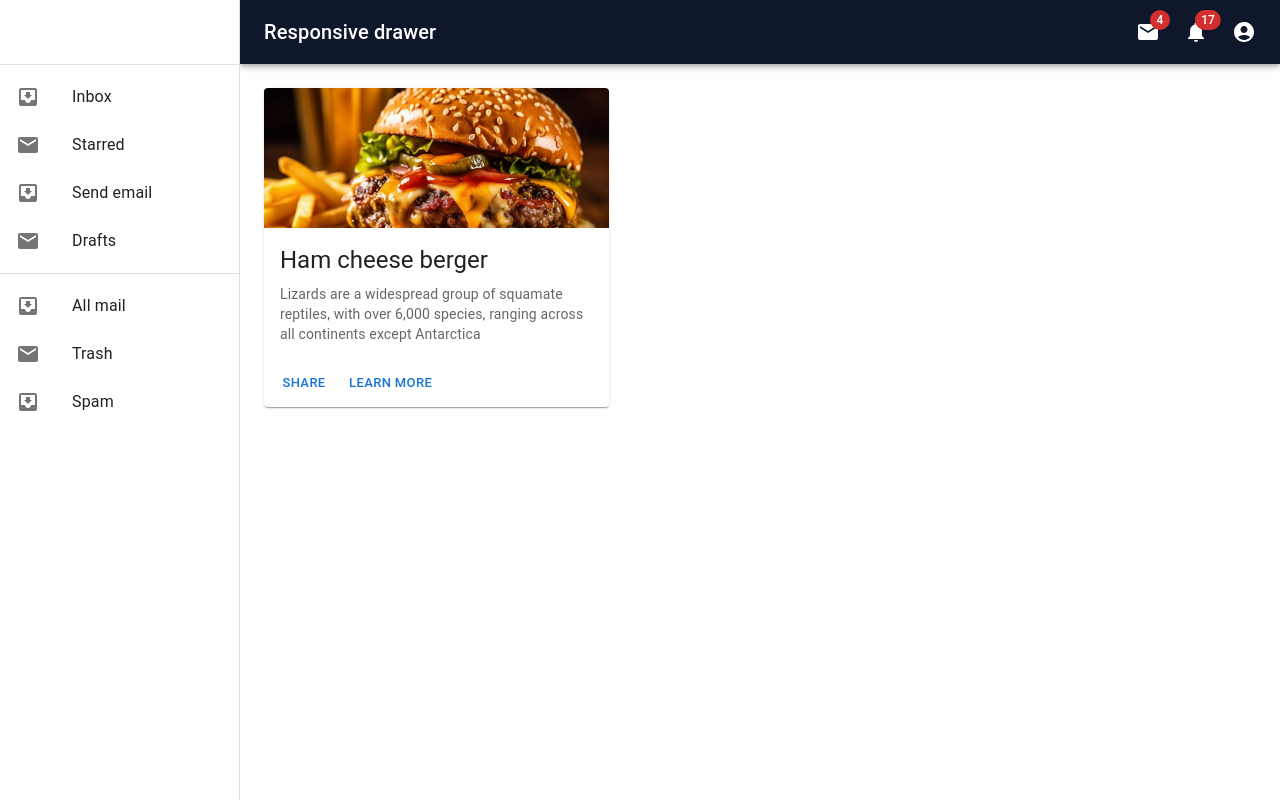
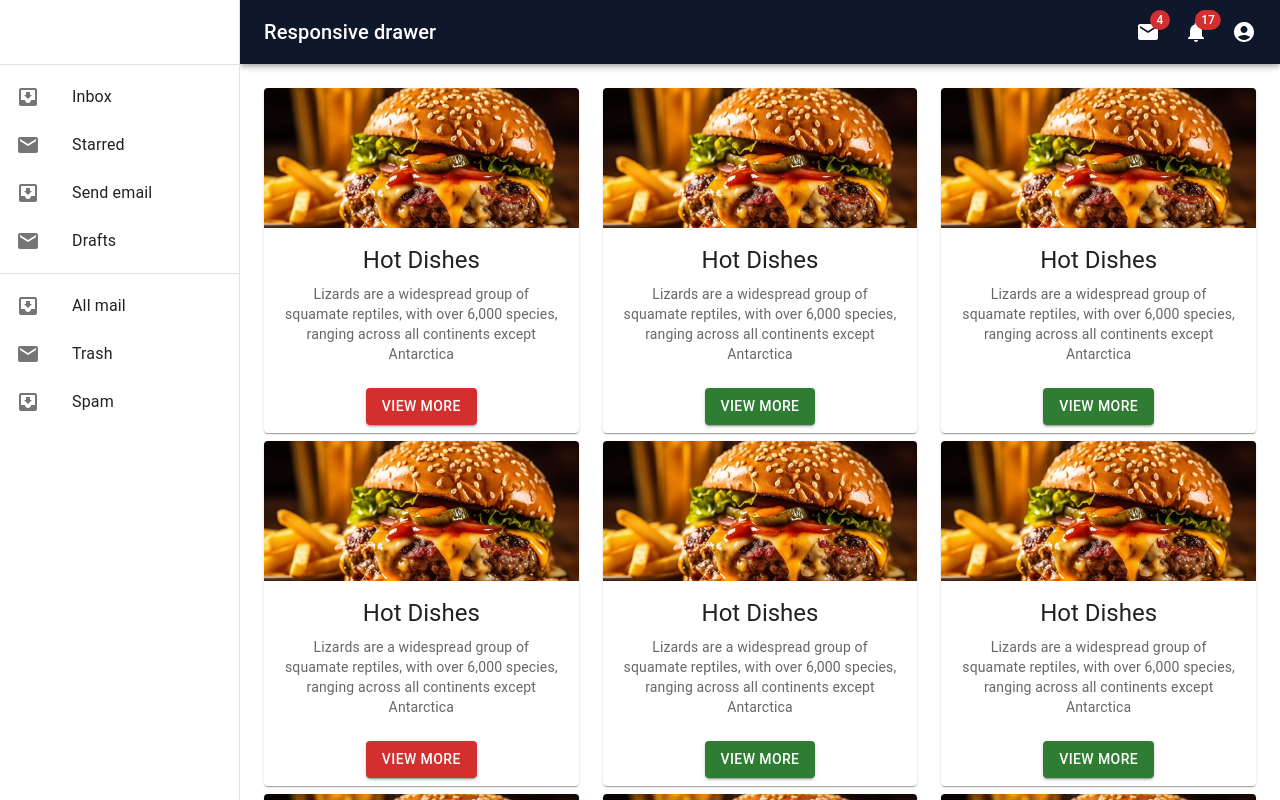
Before and after one commit to HarshanaSenadeera/Loopy_Resturent_New, a React (Create React App) app: page / in a window 1280 px wide. Shown: the top 800 px of the page. Built offline with nearby package versions, Linux system fonts and the light colour scheme.

Commit message:
Add main dishes

```diff
--- a/src/componenet/dishes/dishes.tsx
+++ b/src/componenet/dishes/dishes.tsx
@@ -7,9 +7,14 @@ import Button from '@mui/material/Button';
 import Typography from '@mui/material/Typography';
 import pic from '../../images/burger-with-melted-cheese.jpg';
 import '../../css/card.css';
+import Grid from "@mui/material/Grid";
+import Box from "@mui/material/Box";
 
-export default function ImgMediaCard() {
+
+function FormRow() {
     return (
+        <React.Fragment>
+            <Grid item xs={4}>
                 <Card sx={{ maxWidth: 345 }}>
                     <div className="img-container">
                         <CardMedia
@@ -20,19 +25,98 @@ export default function ImgMediaCard() {
                             className="pop-up-image"
                         />
                     </div>
-            <CardContent>
-                <Typography gutterBottom variant="h5" component="div">
-                    Ham cheese berger
+                    <CardContent sx={{ textAlign: 'center'}}>
+                        <Typography variant="h5" gutterBottom>
+                            Hot Dishes
                         </Typography>
                         <Typography variant="body2" color="text.secondary">
-                    Lizards are a widespread group of squamate reptiles, with over 6,000
-                    species, ranging across all continents except Antarctica
+                            Lizards are a widespread group of squamate reptiles, with over 6,000 species, ranging across all continents except Antarctica
                         </Typography>
                     </CardContent>
-            <CardActions>
-                <Button size="small">Share</Button>
-                <Button size="small">Learn More</Button>
+                    <CardActions sx={{ justifyContent: 'center' }}>
+                        <Button variant="contained" color="error">
+                            View More
+                        </Button>
                     </CardActions>
                 </Card>
+            </Grid>
+            <Grid item xs={4}>
+                <Card sx={{ maxWidth: 345 }}>
+                    <div className="img-container">
+                        <CardMedia
+                            component="img"
+                            alt="green iguana"
+                            height="140"
+                            image={pic}
+                            className="pop-up-image"
+                        />
+                    </div>
+                    <CardContent sx={{ textAlign: 'center'}}>
+                        <Typography variant="h5" gutterBottom>
+                            Hot Dishes
+                        </Typography>
+                        <Typography variant="body2" color="text.secondary">
+                            Lizards are a widespread group of squamate reptiles, with over 6,000 species, ranging across all continents except Antarctica
+                        </Typography>
+                    </CardContent>
+                    <CardActions sx={{ justifyContent: 'center' }}>
+                        <Button variant="contained" color="success">
+                            View More
+                        </Button>
+                    </CardActions>
+                </Card>
+            </Grid>
+            <Grid item xs={4}>
+                <Card sx={{ maxWidth: 345 }}>
+                    <div className="img-container">
+                        <CardMedia
+                            component="img"
+                            alt="green iguana"
+                            height="140"
+                            image={pic}
+                            className="pop-up-image"
+                        />
+                    </div>
+                    <CardContent sx={{ textAlign: 'center'}}>
+                        <Typography variant="h5" gutterBottom>
+                            Hot Dishes
+                        </Typography>
+                        <Typography variant="body2" color="text.secondary">
+                            Lizards are a widespread group of squamate reptiles, with over 6,000 species, ranging across all continents except Antarctica
+                        </Typography>
+                    </CardContent>
+                    <CardActions sx={{ justifyContent: 'center' }}>
+                        <Button variant="contained" color="success">
+                            View More
+                        </Button>
+                    </CardActions>
+                </Card>
+            </Grid>
+
+        </React.Fragment>
     );
 }
+
+export default function ImgMediaCard() {
+    return (
+
+        <Box sx={{ flexGrow: 1 }}>
+            <Grid container spacing={1}>
+                <Grid container item spacing={3}>
+                    <FormRow />
+                </Grid>
+                <Grid container item spacing={3}>
+                    <FormRow />
+                </Grid>
+                <Grid container item spacing={3}>
+                    <FormRow />
+                </Grid>
+
+            </Grid>
+        </Box>
+
+
+
+    );
+
+}
```
Lines whose indentation alone changed are shown as unchanged.
